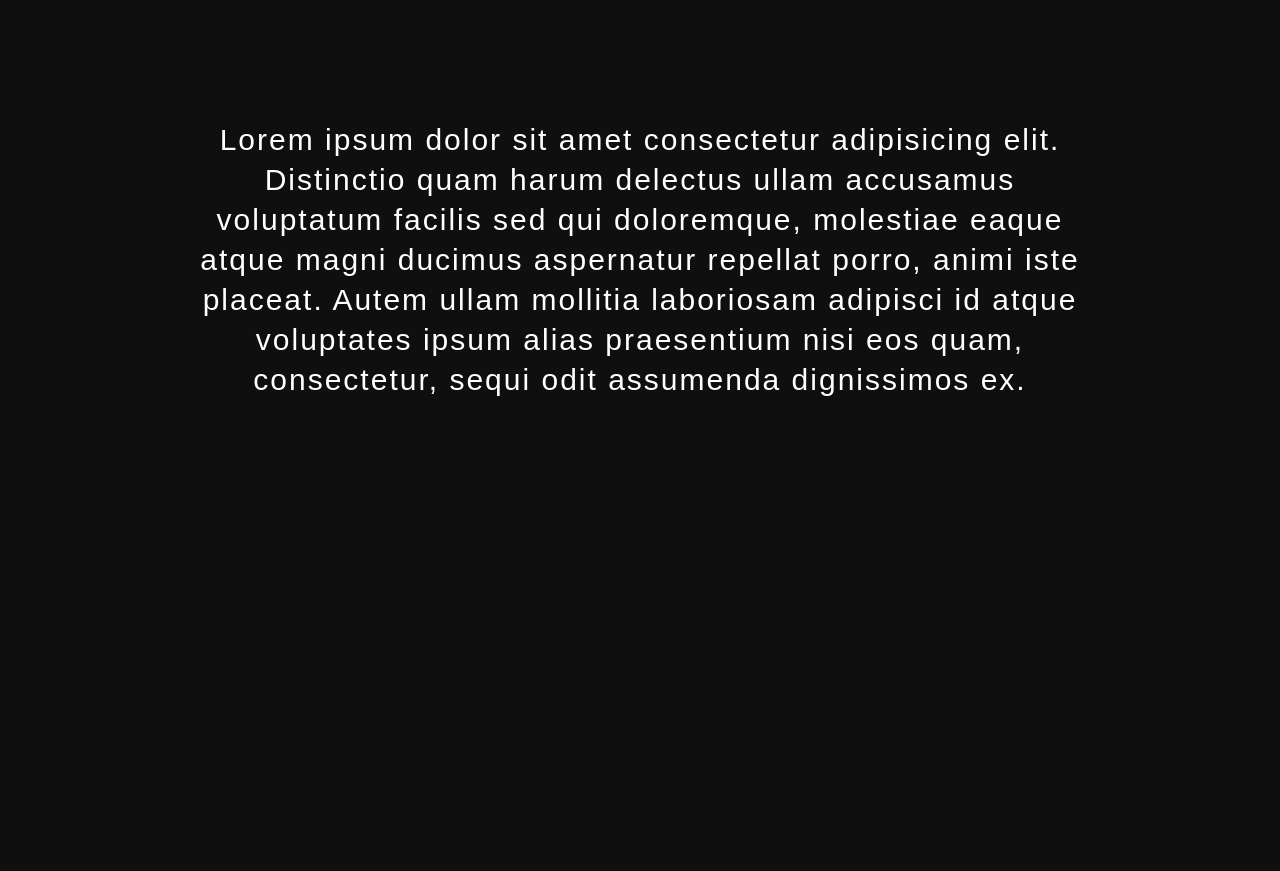
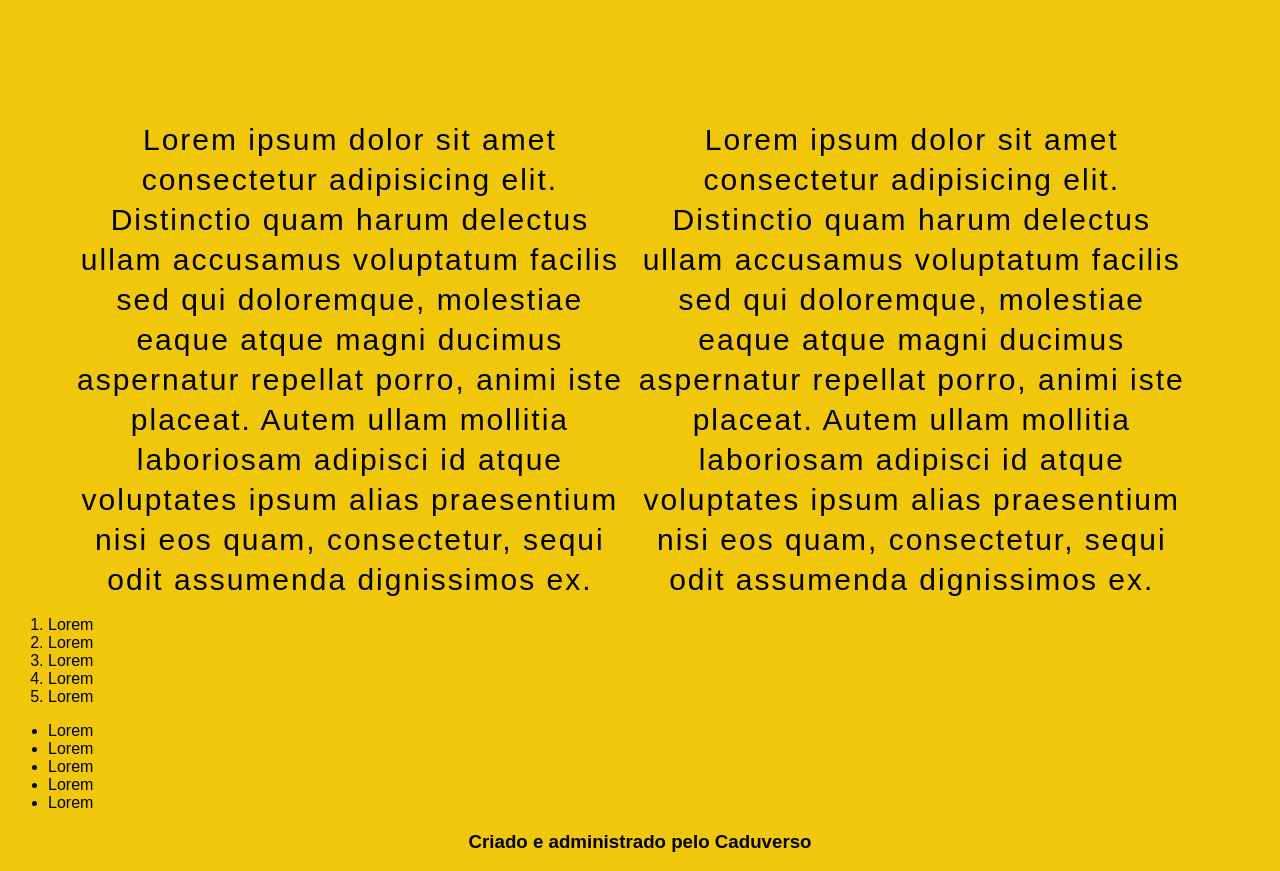
Before and after one commit to cpwaldow/cadu, a plain HTML site: page index.html in a window 1280 px wide. Shown: the part 580-1451 px from the top of the page. Before the commit the page ends 988 px from the top, so only its background shows below. Drawn offline with Linux system fonts and the light colour scheme.

Commit message:
finalizando o portfolio

```diff
--- a/index.html
+++ b/index.html
@@ -11,16 +11,36 @@
   <header>
     <nav>
       <ul>
-        <li><a href="#">sobre mim</a></li>
-        <li><a href="#">contato</a></li>
-        <li><a href="#">redes</a></li>
-        <li><a href="#">hobbies</a></li>
+        <li class="item-menu"><a href="#">sobre mim</a></li>
+        <li class="item-menu"><a href="#">contato</a></li>
+        <li class="item-menu"><a href="#">redes</a></li>
+        <li class="item-menu"><a href="#">hobbies</a></li>
       </ul>
     </nav>
   </header>
   <main>
     <img src="./cadu.png" alt="Cadu">
-    <p>Lorem ipsum dolor sit amet consectetur adipisicing elit. Distinctio quam harum delectus ullam accusamus voluptatum facilis sed qui doloremque, molestiae eaque atque magni ducimus aspernatur repellat porro, animi iste placeat. Autem ullam mollitia laboriosam adipisci id atque voluptates ipsum alias praesentium nisi eos quam, consectetur, sequi odit assumenda dignissimos ex.</p>
+    <section>
+      <article>Lorem ipsum dolor sit amet consectetur adipisicing elit. Distinctio quam harum delectus ullam accusamus voluptatum facilis sed qui doloremque, molestiae eaque atque magni ducimus aspernatur repellat porro, animi iste placeat. Autem ullam mollitia laboriosam adipisci id atque voluptates ipsum alias praesentium nisi eos quam, consectetur, sequi odit assumenda dignissimos ex.</article>
+      <article>Lorem ipsum dolor sit amet consectetur adipisicing elit. Distinctio quam harum delectus ullam accusamus voluptatum facilis sed qui doloremque, molestiae eaque atque magni ducimus aspernatur repellat porro, animi iste placeat. Autem ullam mollitia laboriosam adipisci id atque voluptates ipsum alias praesentium nisi eos quam, consectetur, sequi odit assumenda dignissimos ex.</article>
+    </section>
+    <ol id="lista-ordenada">
+      <li>Lorem</li>
+      <li>Lorem</li>
+      <li>Lorem</li>
+      <li>Lorem</li>
+      <li>Lorem</li>
+    </ol>
+    <ul id="lista-nao-ordenada">
+      <li>Lorem</li>
+      <li>Lorem</li>
+      <li>Lorem</li>
+      <li>Lorem</li>
+      <li>Lorem</li>
+    </ul>
   </main>
+  <footer>
+    <h3>Criado e administrado pelo Caduverso</h3>
+  </footer>
 </body>
 </html>
--- a/style.css
+++ b/style.css
@@ -3,16 +3,17 @@
 }
 
 body {
-  background-color: #0f0f0f;
+  background-color: #f1c70c;
 }
 
 nav {
   position: fixed;
   top: 0;
   left: 30%;
+  background-color: rgb(0, 0, 0);
 }
 
-li {
+.item-menu {
   display: inline-block;
   margin: 0 30px;
 }
@@ -22,7 +23,7 @@ a {
   text-transform: uppercase;
   font-weight: bold;
   font-size: 18px;
-  color: #fff;
+  color: #ffffff;
 }
 
 a:hover {
@@ -35,14 +36,23 @@ img {
   width: 400px;
   display: block;
   margin: 150px auto;
+  background-color: white;
 }
 
-p {
-  color: #fff;
-  width: 900px;
+section {
+  width: 90%;
+  margin: 0 auto;
+}
+
+article {
+  display: inline-block;
+  width: 49%;
   text-align: center;
-  margin: 0 auto;
   font-size: 30px;
   line-height: 40px;
   letter-spacing: 2px;
 }
+
+h3 {
+  text-align: center;
+}
```
